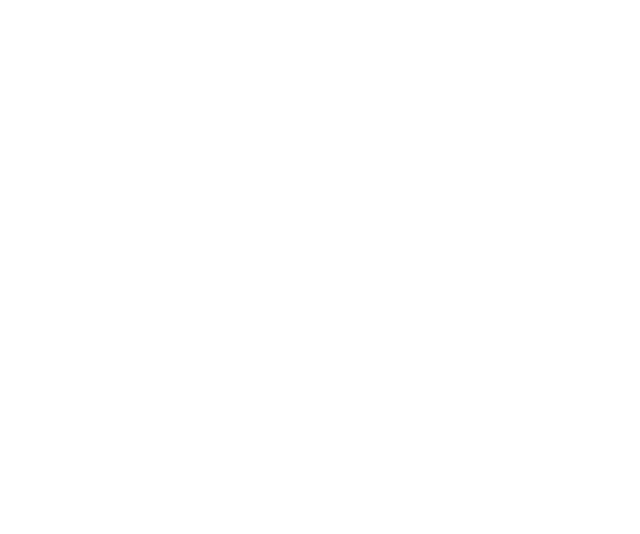
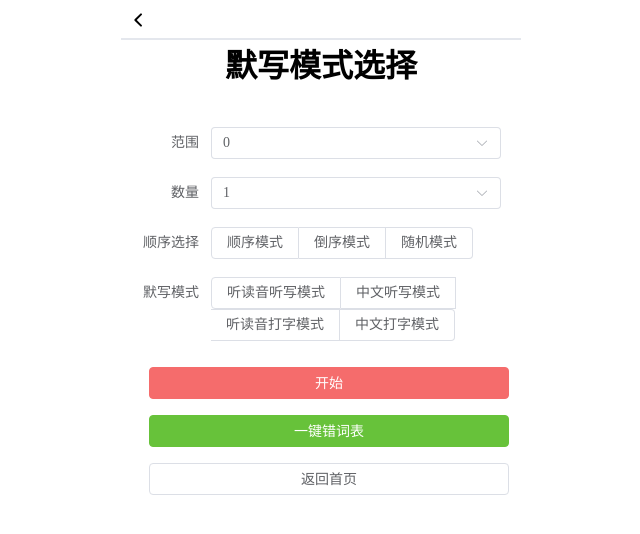
Before and after one commit to htfc786/wordslearn, a Vue app in the folder web/: page /dictation/select in a window 1280 px wide. Before the commit this address had no page. Shown: the top 534 px of the page, without its empty margins (319-959 px from the left). Built offline with nearby package versions, Linux system fonts and the light colour scheme.

Commit message:
wordslearn 默写模式选择页面完成

```diff
--- a/web/index.html
+++ b/web/index.html
@@ -3,7 +3,7 @@
 <head>
   <meta charset="UTF-8" />
   <link rel="icon" type="image/svg+xml" href="/vite.svg" />
-  <meta content="width=device-width, initial-scale=1.0, maximum-scale=1.0, user-scalable=0;" name="viewport" /><!--禁止手机端缩放-->
+  <meta content="width=device-width, initial-scale=1.0, maximum-scale=1.0, user-scalable=0" name="viewport" /><!--禁止手机端缩放-->
   <title>Vite + Vue</title>
 </head>
 <body style="margin: 0;">
--- a/web/src/router/routes.js
+++ b/web/src/router/routes.js
@@ -23,5 +23,11 @@
       title: '单词表',
       component: () => import('@/views/vocabulary.vue'),
   },
+  {
+    path: '/dictation/select',
+    name: 'dictation_select',
+    title: '单词表',
+    component: () => import('@/views/dictation_select.vue'),
+  },
 ]
 export default routes
--- /dev/null
+++ b/web/src/views/dictation_select.vue
@@ -0,0 +1,98 @@
+<template>
+  <div class="top">
+    <el-icon @click="this.$router.go(-1)"><ArrowLeftBold /></el-icon>
+  </div>
+  <div class="main">
+    <h1>默写模式选择</h1>
+    <el-form
+      label-position="right"
+      label-width="70px"
+    >
+      <el-form-item label="范围">
+        <el-select
+          v-model="b"
+          placeholder="请选择一个范围">
+          <el-option value="1">1a</el-option>
+          <el-option value="2">2s</el-option>
+          <el-option value="3">3d</el-option>
+        </el-select>
+      </el-form-item>
+      <el-form-item label="数量">
+        <el-select
+          v-model="a"
+          filterable
+          allow-create
+          default-first-option
+          placeholder="请选择一个分组或输入一个分类"
+        >
+          <el-option value="5"></el-option>
+          <el-option value="10"></el-option>
+          <el-option value="15"></el-option>
+          <el-option value="20"></el-option>
+        </el-select>
+      </el-form-item>
+      <el-form-item label="顺序选择">
+        <el-radio-group
+          v-model="a">
+          <el-radio-button label="asc">顺序模式</el-radio-button>
+          <el-radio-button label="desc">倒序模式</el-radio-button>
+          <el-radio-button label="random">随机模式</el-radio-button>
+        </el-radio-group>
+      </el-form-item>
+      <el-form-item label="默写模式">
+        <el-radio-group
+          v-model="a">
+          <el-radio-button label="single">听读音听写模式</el-radio-button>
+          <el-radio-button label="multiple">中文听写模式</el-radio-button>
+          <el-radio-button label="file">听读音打字模式</el-radio-button>
+          <el-radio-button label="file">中文打字模式</el-radio-button>
+        </el-radio-group>
+      </el-form-item>
+
+      <el-button type="danger">开始</el-button>
+      <el-button type="success">一键错词表</el-button>
+      <el-button @click="this.$router.go(-1)">返回首页</el-button>
+    </el-form>
+  </div>
+</template>
+
+<script>
+export default {
+  name: 'dictation_select',
+  data(){
+    return{
+      a:1,
+      b:0,
+    }
+  }
+}
+</script>
+
+<style scoped>
+  .top {
+    position: fixed;
+    height: 38px;
+    width: 100%;
+    max-width: 400px;
+    top: 0;
+    border-bottom: #E4E7ED 2px solid;
+  }
+  .top > .el-icon {
+    position: absolute;
+    left: 10px;
+    height: 40px;
+  }
+  .main {
+    margin-top: 40px;
+  }
+  .main > h1 {
+    text-align: center;
+  }
+  .main > .el-form {
+    padding: 20px;
+  }
+  .main > .el-form > .el-button {
+    width: 100%;
+    margin: 8px;
+  }
+</style>
--- a/web/src/views/index.vue
+++ b/web/src/views/index.vue
@@ -14,10 +14,10 @@
       <div><el-icon><Headset /></el-icon></div>
       <span>听单词</span>
     </div>
-    <div class="item">
+    <router-link :to="{ name: 'dictation_select' }" class="item">
       <div><el-icon><EditPen /></el-icon></div>
       <span>默单词</span>
-    </div>
+    </router-link>
     <div class="item">
       <div><el-icon><Collection /></el-icon></div>
       <span>错词本</span>
@@ -114,6 +114,9 @@
   .main > .item {
     width: var(--item-size);
     height: var(--item-size);
+    color: black;
+    cursor: context-menu;
+    text-decoration: auto;
   }
   .main > .item > div {
     --icon-size: calc(var(--item-size) * 3 / 5);
```
Also changed, not shown: 2 other files (tests, documents, lock files or other folders).
